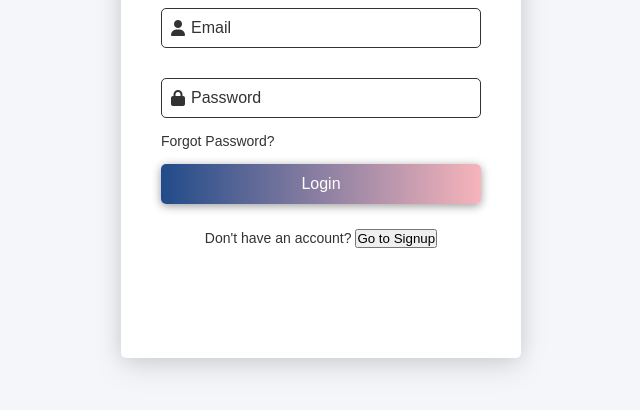
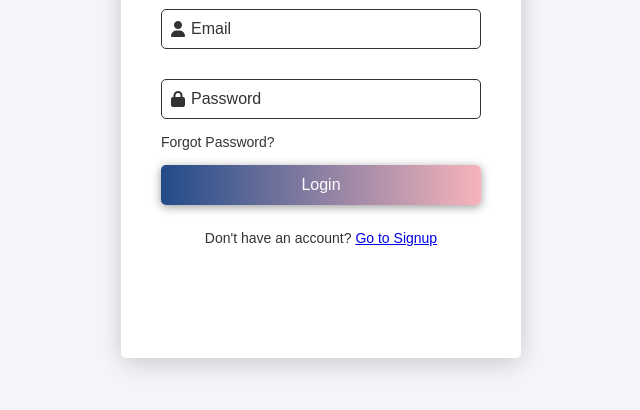
Before and after one commit to teco-Runi/task-manager-app, a plain HTML site: page frontend/index.html in a window 1280 px wide. Shown: the part 292-702 px from the top of the page, without its empty margins (319-959 px from the left). Drawn offline with Linux system fonts and the light colour scheme.

Commit message:
Update index.html

```diff
--- a/frontend/index.html
+++ b/frontend/index.html
@@ -35,7 +35,7 @@
 
     <div class="link">
         <p>Don't have an account?
-           <button onclick="window.location.href='signup.html'">Go to Signup</button>
+           <a href="signup.html">Go to Signup</a>
         </p>
     </div>
 </form>
```
